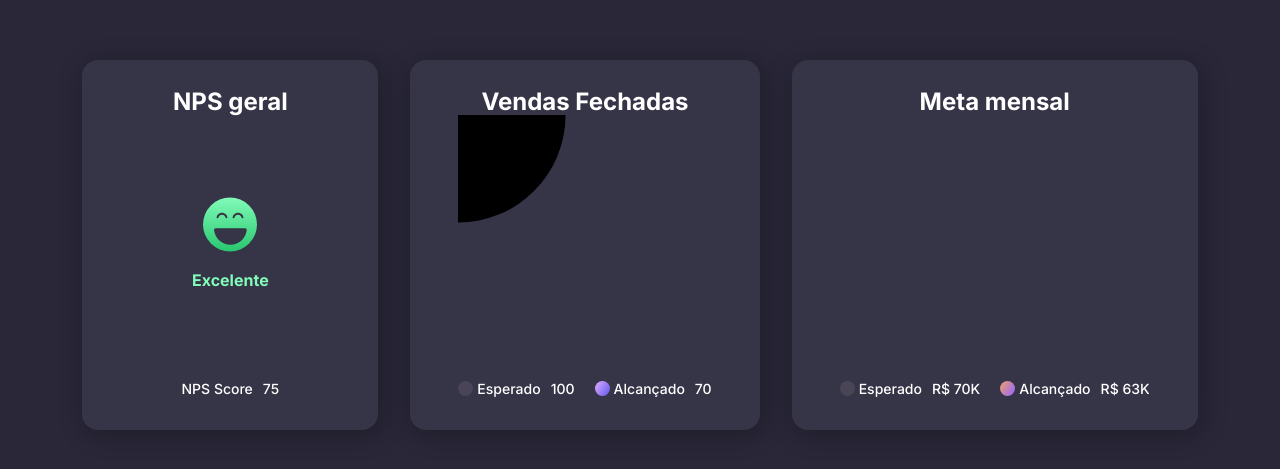
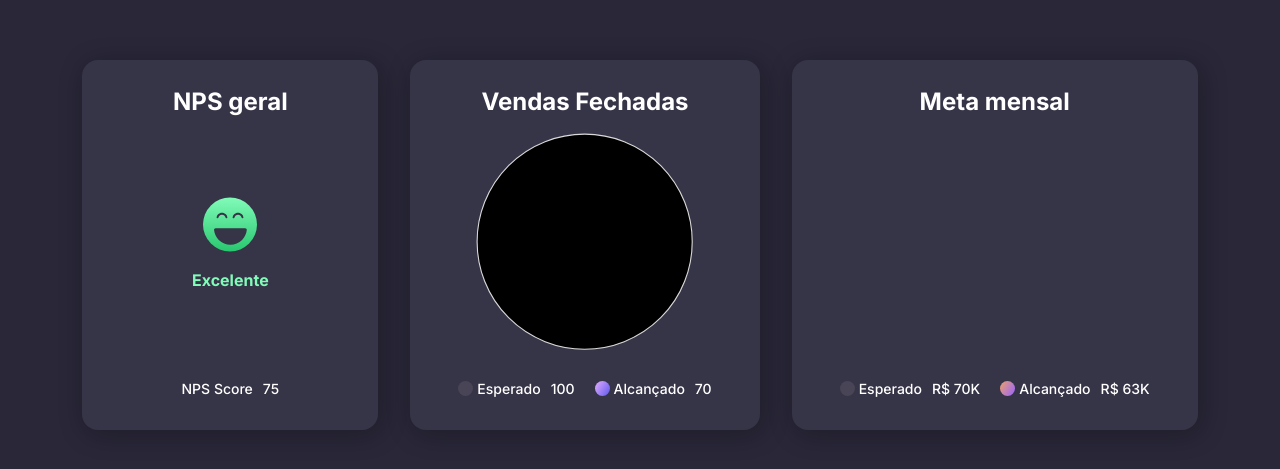
Before and after one commit to leticea/dashboard, a plain HTML site: page index.html in a window 1280 px wide. Shown: the part 155-624 px from the top of the page. Drawn offline with Linux system fonts and the light colour scheme.

Commit message:
estilizando o gráfico

```diff
--- a/index.html
+++ b/index.html
@@ -30,9 +30,23 @@
       <div class="box sell grid">
         <div class="top">Vendas Fechadas</div>
         <div class="middle">
+          <svg viewBox="0 0 232 232">
+            <circle cx="50%" cy="50%" r="98.5" opacity="0.1" stroke="#D9D9D9" />
+            <circle cx="50%" cy="50%" r="98.5" stroke="#D9D9D9" />
 
-          <svg viewBox="0 0 232 232">
-            <circle r="98.5" />
+            <defs>
+              <linearGradient
+                id="paint0_linear_201_85"
+                x1="-9"
+                y1="82"
+                x2="145"
+                y2="178"
+                gradientUnits="userSpaceOnUse"
+              >
+                <stop stop-color="#CE9FFC" />
+                <stop offset="1" stop-color="#7367F0" />
+              </linearGradient>
+            </defs>
           </svg>
 
         </div>
```
Also changed, not shown: assets/Ellipse 1.svg (added).
